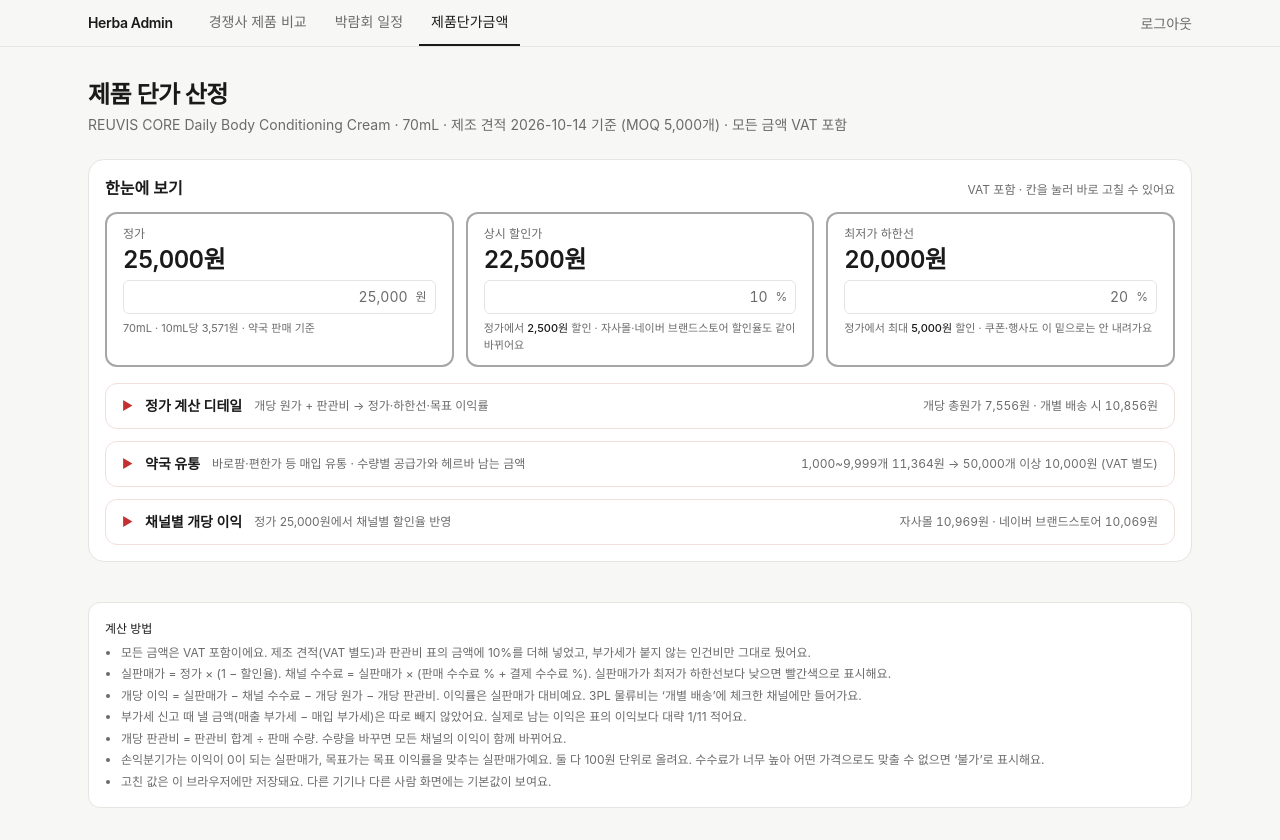
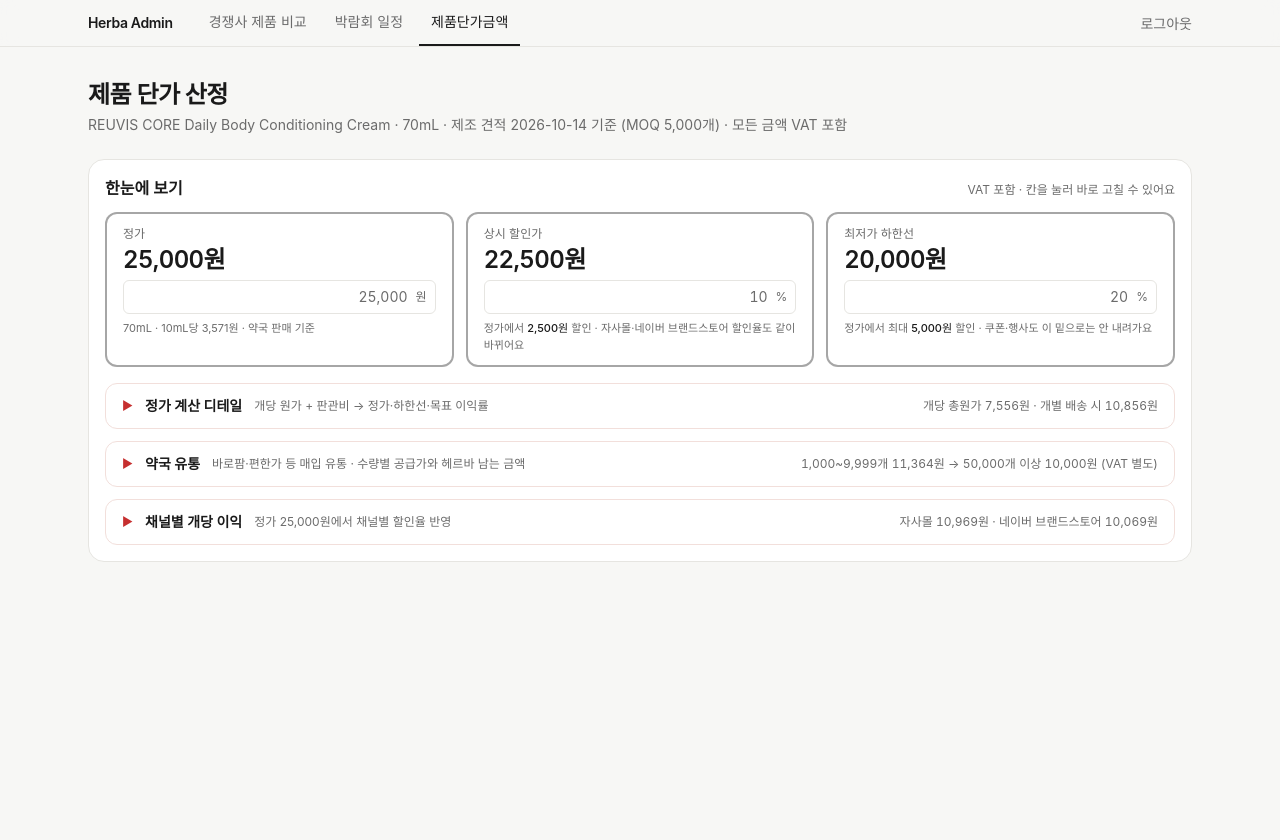
Before and after one commit to tinaa-ai/herba-admin, a Next.js app: page /unit-price in a window 1280 px wide. After the commit the page ends 800 px from the top, so only its background shows below. Built offline with nearby package versions, Linux system fonts and the light colour scheme.

Commit message:
제품단가금액: 하단 '계산 방법' 안내 삭제
- 주로 채널별 개당 이익 표 설명인데 페이지 전체 안내처럼 보였고, '모든 금액 VAT 포함'은 약국 유통의 VAT 별도 공급가와 맞지 않아 삭제

Co-Authored-By: Claude Opus 5.5 <noreply@anthropic.com>

```diff
--- a/src/app/unit-price/page.tsx
+++ b/src/app/unit-price/page.tsx
@@ -18,34 +18,6 @@ export default function UnitPricePage() {
       </div>
 
       <UnitPriceSimulator />
-
-      <section className="mt-10 rounded-xl border border-line bg-surface px-4 py-4 text-xs leading-relaxed text-muted">
-        <p className="mb-1 font-medium text-foreground">계산 방법</p>
-        <ul className="list-disc space-y-0.5 pl-4">
-          <li>
-            모든 금액은 VAT 포함이에요. 제조 견적(VAT 별도)과 판관비 표의 금액에 10%를 더해 넣었고, 부가세가 붙지 않는
-            인건비만 그대로 뒀어요.
-          </li>
-          <li>
-            실판매가 = 정가 × (1 − 할인율). 채널 수수료 = 실판매가 × (판매 수수료 % + 결제 수수료 %). 실판매가가 최저가
-            하한선보다 낮으면 빨간색으로 표시해요.
-          </li>
-          <li>
-            개당 이익 = 실판매가 − 채널 수수료 − 개당 원가 − 개당 판관비. 이익률은 실판매가 대비예요. 3PL 물류비는
-            &lsquo;개별 배송&rsquo;에 체크한 채널에만 들어가요.
-          </li>
-          <li>
-            부가세 신고 때 낼 금액(매출 부가세 − 매입 부가세)은 따로 빼지 않았어요. 실제로 남는 이익은 표의 이익보다
-            대략 1/11 적어요.
-          </li>
-          <li>개당 판관비 = 판관비 합계 ÷ 판매 수량. 수량을 바꾸면 모든 채널의 이익이 함께 바뀌어요.</li>
-          <li>
-            손익분기가는 이익이 0이 되는 실판매가, 목표가는 목표 이익률을 맞추는 실판매가예요. 둘 다 100원 단위로
-            올려요. 수수료가 너무 높아 어떤 가격으로도 맞출 수 없으면 &lsquo;불가&rsquo;로 표시해요.
-          </li>
-          <li>고친 값은 이 브라우저에만 저장돼요. 다른 기기나 다른 사람 화면에는 기본값이 보여요.</li>
-        </ul>
-      </section>
     </div>
   );
 }
```
